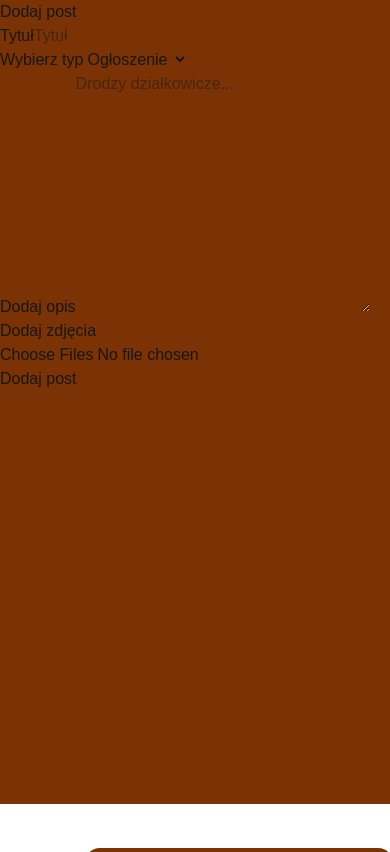
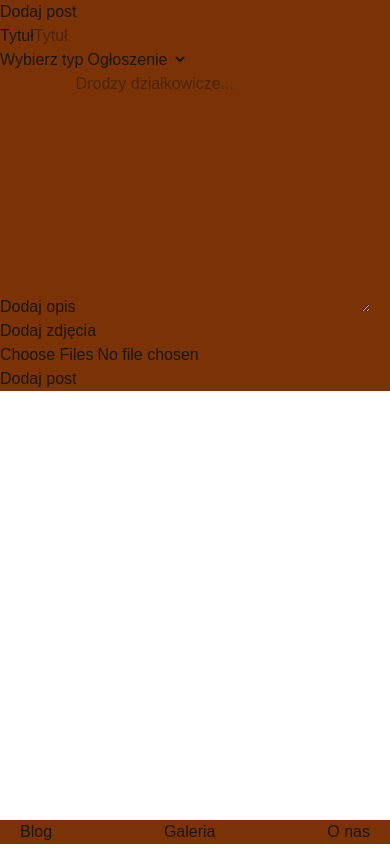
Before and after one commit to KacperCzernecki/ROD-Zacisze, a Next.js app: page /admin/dashboard in a window 390 px wide. Built offline with nearby package versions, Linux system fonts and the light colour scheme; no server answers; the database is empty.

Commit message:
Implementing responsive design to bottom nav and post card

```diff
--- a/app/layout.tsx
+++ b/app/layout.tsx
@@ -29,8 +29,8 @@ export default function RootLayout({
       lang="en"
       className={`${geistSans.variable} ${geistMono.variable} h-full antialiased`}
     >
-      <body className="min-h-full flex flex-col w-auto gap-10">
-        {children}
+      <body className="min-h-dvh flex flex-col w-auto lg:gap-10 lg:py-80">
+        <main className="min-h-dvh pb-24 lg:pb-0">{children}</main>
         <Nav />
       </body>
     </html>
--- a/app/page.tsx
+++ b/app/page.tsx
@@ -1,6 +1,6 @@
 "use client";
 
-import { useEffect, useMemo, useRef, useState } from "react";
+import { useEffect, useRef, useState } from "react";
 import { readPost } from "./lib/user/readPost";
 import { PostgrestError } from "@supabase/supabase-js";
 import PostCard from "./ui/posts/PostCard";
@@ -134,19 +134,19 @@ export default function Home() {
   }, [postType]);
 
   return (
-    <div>
+    <div className="flex flex-col lg:gap-6 px-10 lg:px-20 lg:pt-12">
       {error && <div>Napotkano błąd</div>}
       {!error && (
         <>
-          <div className="w-full items-center">
-            <ul className="flex flex-row justify-center gap-5">
+          <div className="w-full">
+            <ul className="flex flex-row gap-1 lg:gap-5">
               <li onClick={() => setPostType("all")}>Wszystkie</li>
               <li onClick={() => setPostType("announcement")}>Ogłoszenia</li>
               <li onClick={() => setPostType("event")}>Wydarzenia</li>
               <li onClick={() => setPostType("other")}>Inne</li>
             </ul>
           </div>
-          <div className="flex flex-col gap-10 justify-center items-center">
+          <div className="flex flex-col gap-1 lg:gap-6">
             {data.map((post: Post) => {
               return (
                 <PostCard
--- a/app/ui/TopNav/NavLinks.tsx
+++ b/app/ui/TopNav/NavLinks.tsx
@@ -8,30 +8,23 @@ import signOut from "@/app/lib/signOut";
 import { useEffect, useState } from "react";
 
 export default function NavLinks({ isAdmin }: { isAdmin: boolean }) {
-  const [isHovered, setIsHovered] = useState(false);
   const links = [
-    { name: "Strona główna", href: "/" },
+    { name: "Blog", href: "/" },
     { name: "Galeria", href: "/gallery" },
+    { name: "O nas", href: "#" },
   ];
   const pathname = usePathname();
   const router = useRouter();
 
-  useEffect(() => {
-    console.log(isHovered);
-  }, [isHovered]);
   return (
-    <div
-      className="flex justify-center w-full"
-      onMouseEnter={() => setIsHovered(true)}
-      onMouseLeave={() => setIsHovered(false)}
-    >
-      <div className="fixed bottom-2 flex translate-11 justify-center items-center self-center gap-10 bg-amber-900 px-5 rounded-4xl hover:translate-y-0 hover:flex">
+    <div className="lg:flex lg:justify-center lg:w-full pt-2">
+      <div className="fixed w-full lg:w-fit inset-x-0 lg:inset-x-auto bottom-0 pb-[env(safe-area-inset-bottom)] justify-between flex lg:justify-center items-center self-center lg:gap-10 lg:min-w-fit lg:bottom-2 bg-amber-900 px-5 lg:rounded-4xl">
         {links.map((link) => {
           return (
             <Link
               key={link.name}
               href={link.href}
-              className={clsx("text-2xl", {
+              className={clsx("", {
                 "font-bold": pathname === link.href,
                 "hover:text-amber-950 hover:rounded": pathname !== link.href,
               })}
@@ -42,14 +35,14 @@ export default function NavLinks({ isAdmin }: { isAdmin: boolean }) {
         })}
         {isAdmin && (
           <Link
-            className={clsx("text-2xl", {
+            className={clsx("", {
               "font-bold": pathname === "/admin/dashboard",
               "hover:text-amber-950 hover:rounded":
                 pathname !== "/admin/dashboard",
             })}
             href={"/admin/dashboard"}
           >
-            Panel Admina
+            Admin
           </Link>
         )}
         {isAdmin && (
```
Also changed, not shown: app/ui/posts/PostCard.tsx (+12 -3 lines).
